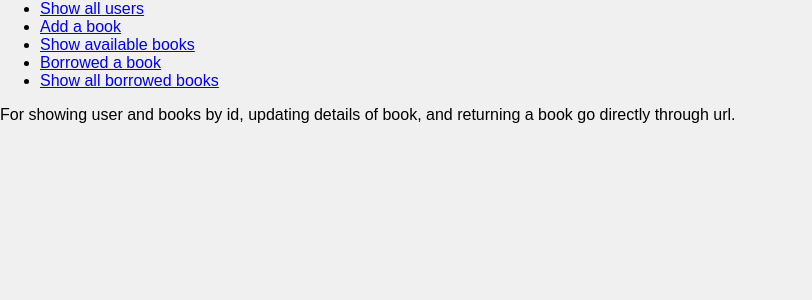
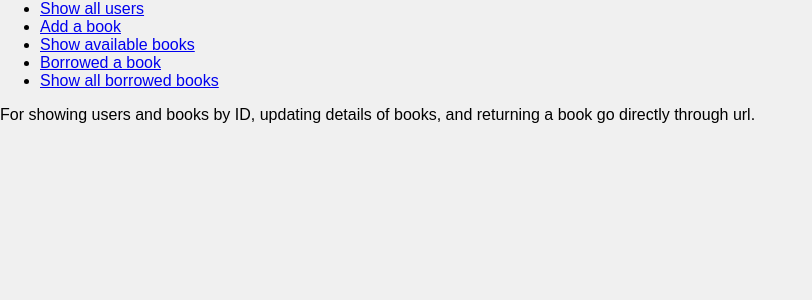
Before and after one commit to anish102/liMS, a Django app: page / in a window 1280 px wide. Shown: the part 317-617 px from the top of the page, without its empty margins (0-812 px from the left). Run offline with Django 5.2, Linux system fonts and the light colour scheme.

Commit message:
Update home.html

```diff
--- a/base/templates/home.html
+++ b/base/templates/home.html
@@ -46,7 +46,7 @@
         </li>
       </ul>
       <p style="text-align: left">
-        For showing user and books by id, updating details of book, and
+        For showing users and books by ID, updating details of books, and
         returning a book go directly through url.
       </p>
     </div>
```
